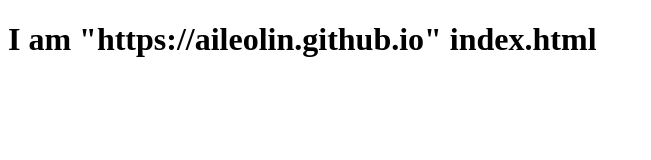
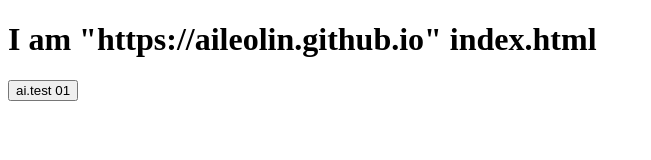
Before and after one commit to aileolin/aileolin.github.io, a plain HTML site: page index.html in a window 1280 px wide. Shown: the whole page, without its empty margins (0-651 px from the left). Drawn offline with Linux system fonts and the light colour scheme.

Commit message:
Update index.html

```diff
--- a/index.html
+++ b/index.html
@@ -6,5 +6,6 @@
   </head>
   <body>
     <h1>I am "https://aileolin.github.io" index.html</h1>
+    <button type="button">ai.test 01</button>
   </body>
 </html>
```
